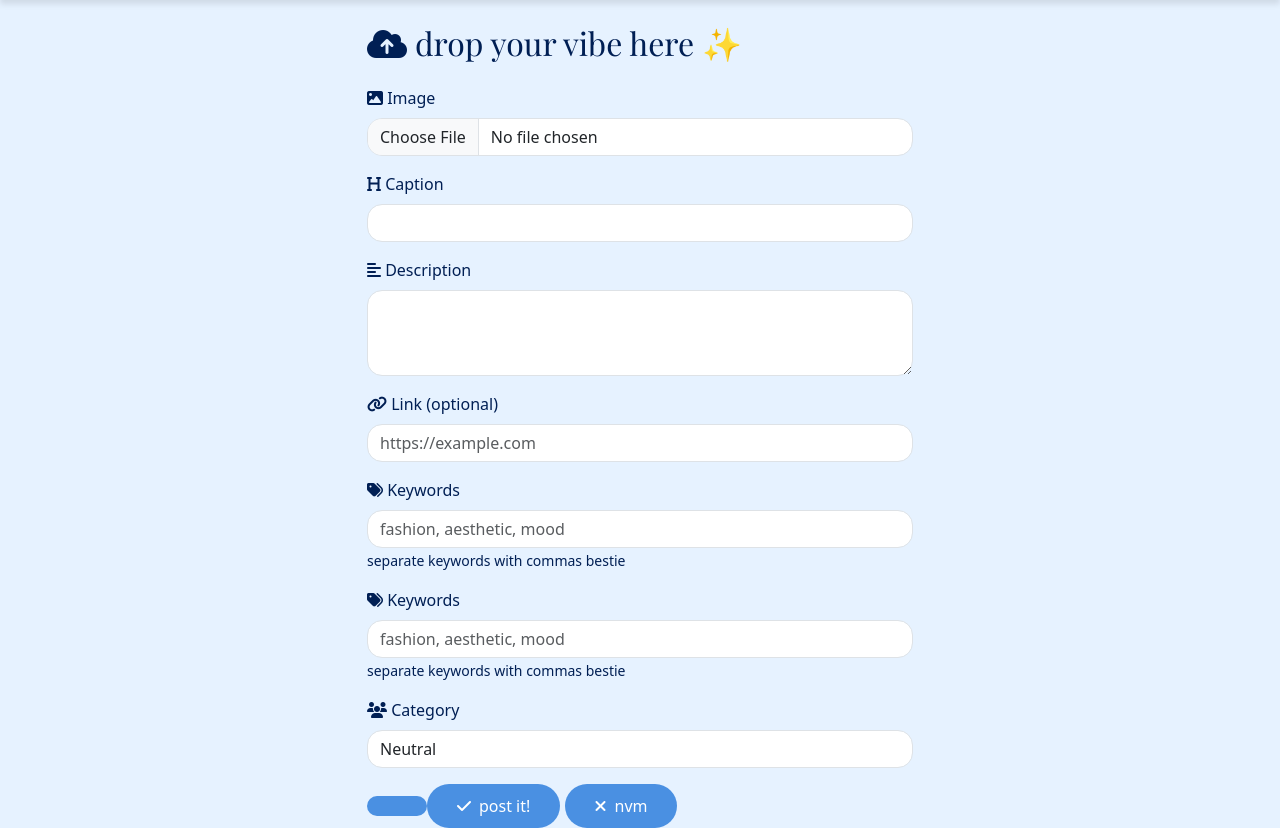
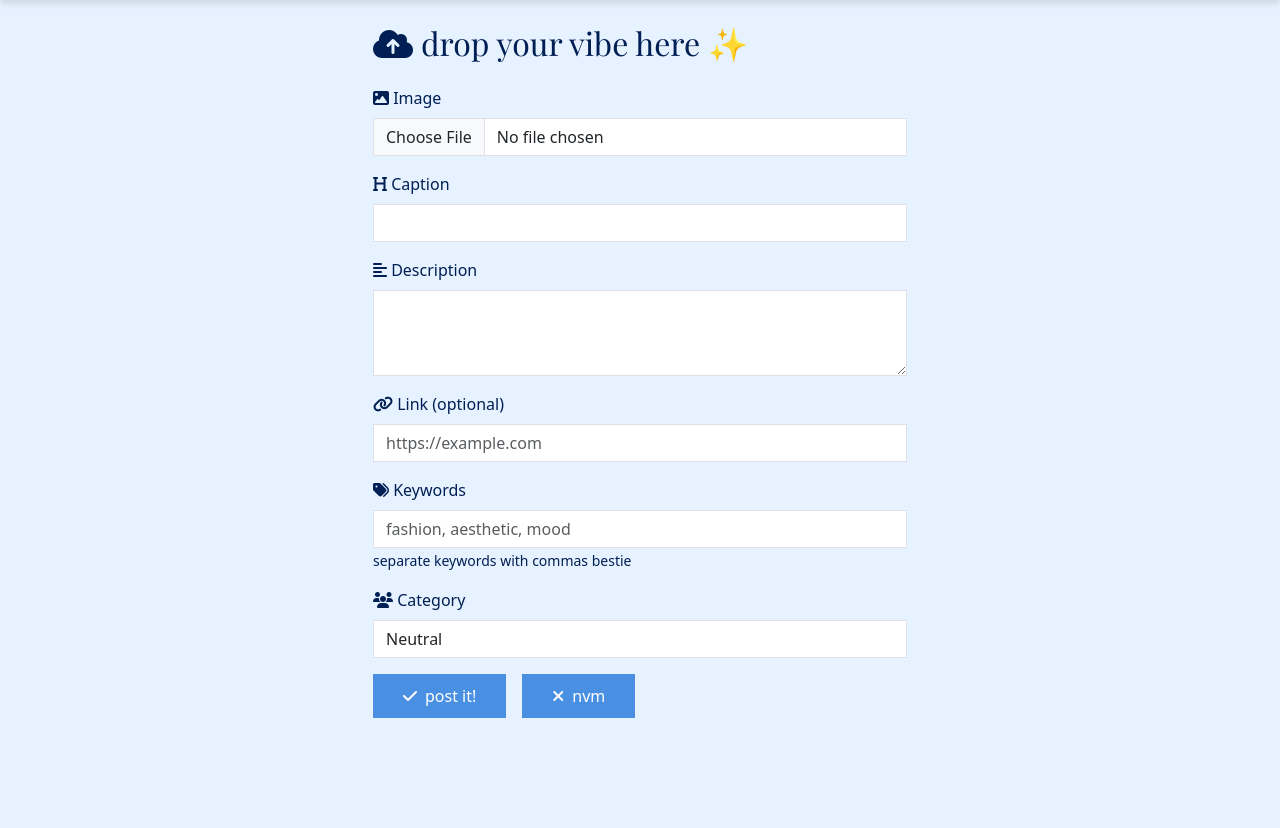
Before and after one commit to IndrakshiSCodes/mosaic-pinterest-clone, a Django app: page /upload/ in a window 1280 px wide. Shown: the part 134-962 px from the top of the page. After the commit the page ends 852 px from the top, so only its background shows below. Run offline with Django 5.2, Linux system fonts and the light colour scheme.

Commit message:
Initial commit: Complete Mosaic project with all features

```diff
--- a/posts/admin.py
+++ b/posts/admin.py
@@ -1,5 +1,7 @@
 from django.contrib import admin
-from .models import Post
+from .models import Post, UserTheme
+
+admin.site.register(UserTheme)
 
 @admin.register(Post)
 class PostAdmin(admin.ModelAdmin):
--- a/posts/models.py
+++ b/posts/models.py
@@ -29,6 +29,8 @@ class UserTheme(models.Model):
         ('lanacore', 'Lanacore'),
         ('italian_summer', 'Italian Summer')
     ], default='default')
+    contact_number = models.CharField(max_length=10, blank=True)
+
 
     def __str__(self):
         return f"{self.user.username} - {self.theme}"
--- a/posts/templates/posts/base.html
+++ b/posts/templates/posts/base.html
@@ -13,10 +13,10 @@
         {% if user.usertheme.theme == 'benito' %}
             <style>
                 :root {
-                    --navbar-color: #B45B29;
-                    --bg-color: #F7D1D8;
-                    --text-color: #FFD700;
-                    --button-color: #014D4E;
+                    --navbar-color: #c64f4f;
+                    --bg-color: #a1c99d;
+                    --text-color: #51460a;
+                    --button-color: #036940;
                     --button-hover: #013D3E;
                 }
             </style>
@@ -25,7 +25,7 @@
                 :root {
                     --navbar-color: #7A9E7E;
                     --bg-color: #FFF8F0;
-                    --text-color: #C05746;
+                    --text-color: #4f231d;
                     --button-color: #E6CCB2;
                     --button-hover: #D4B89E;
                 }
@@ -35,7 +35,7 @@
                 :root {
                     --navbar-color: #FF5A1F;
                     --bg-color: #FFD5BE;
-                    --text-color: #DCF9F1;
+                    --text-color: #194538;
                     --button-color: #012D20;
                     --button-hover: #011D15;
                 }
@@ -45,7 +45,7 @@
                 :root {
                     --navbar-color: #710014;
                     --bg-color: #838F6F;
-                    --text-color: #F2F1ED;
+                    --text-color: #4b4322;
                     --button-color: #5E82AC;
                     --button-hover: #4D6B8C;
                 }
@@ -55,7 +55,7 @@
                 :root {
                     --navbar-color: #372516;
                     --bg-color: #FBD271;
-                    --text-color: #E7BD8B;
+                    --text-color: #3d3326;
                     --button-color: #89A377;
                     --button-hover: #6F8360;
                 }
@@ -378,6 +378,21 @@
         </div>
     </nav>
 
+    </nav>
+
+{% if user.is_authenticated %}
+<div style="position: fixed; bottom: 20px; left: 20px; z-index: 1000;">
+    <a href="{% url 'user_profile' user.username %}" style="text-decoration: none;">
+        <div style="display: flex; align-items: center; gap: 10px; background-color: var(--button-color); padding: 10px 15px; border-radius: 25px; box-shadow: 0 4px 6px rgba(0,0,0,0.2); transition: all 0.3s ease;">
+            <i class="fas fa-user-circle" style="font-size: 1.5rem; color: white;"></i>
+            <span style="color: white; font-weight: 500;">{{ user.username }}</span>
+        </div>
+    </a>
+</div>
+{% endif %}
+
+<div class="container mt-4">
+
     <div class="container mt-4">
         {% block content %}
         {% endblock %}
--- a/posts/templates/posts/post_detail.html
+++ b/posts/templates/posts/post_detail.html
@@ -21,6 +21,7 @@
             <p>{{ post.keywords }}</p>
         </div>
 
+        {% if user.is_authenticated and post.user == user %}
 <div class="mt-3">
     <a href="{% url 'edit_post' post.pk %}" class="btn btn-search" style="border-radius: 25px;">
         <i class="fas fa-edit"></i> Edit Post
@@ -29,6 +30,7 @@
         <i class="fas fa-trash"></i> Delete Post
     </a>
 </div>
+{% endif %}
     </div>
 </div>
 
--- a/posts/templates/posts/upload.html
+++ b/posts/templates/posts/upload.html
@@ -10,51 +10,47 @@
 
             <div class="mb-3">
                 <label for="image" class="form-label"><i class="fas fa-image"></i> Image</label>
-                <input type="file" class="form-control" id="image" name="image" required style="border-radius: 15px;">
+                <input type="file" class="form-control" id="image" name="image" required style="border-radius: 0;">
             </div>
 
             <div class="mb-3">
                 <label for="caption" class="form-label"><i class="fas fa-heading"></i> Caption</label>
-                <input type="text" class="form-control" id="caption" name="caption" required style="border-radius: 15px;">
+                <input type="text" class="form-control" id="caption" name="caption" required style="border-radius: 0;">
             </div>
 
             <div class="mb-3">
                 <label for="description" class="form-label"><i class="fas fa-align-left"></i> Description</label>
-                <textarea class="form-control" id="description" name="description" rows="3" required style="border-radius: 15px;"></textarea>
+                <textarea class="form-control" id="description" name="description" rows="3" required style="border-radius: 0;"></textarea>
             </div>
 
             <div class="mb-3">
                 <label for="link" class="form-label"><i class="fas fa-link"></i> Link (optional)</label>
-                <input type="url" class="form-control" id="link" name="link" placeholder="https://example.com" style="border-radius: 15px;">
+                <input type="url" class="form-control" id="link" name="link" placeholder="https://example.com" style="border-radius: 0;">
             </div>
 
             <div class="mb-3">
                 <label for="keywords" class="form-label"><i class="fas fa-tags"></i> Keywords</label>
-                <input type="text" class="form-control" id="keywords" name="keywords" placeholder="fashion, aesthetic, mood" required style="border-radius: 15px;">
-                <small class="text-muted">separate keywords with commas bestie</small>
-            </div>
-            <div class="mb-3">
-    <label for="keywords" class="form-label"><i class="fas fa-tags"></i> Keywords</label>
-    <input type="text" class="form-control" id="keywords" name="keywords" placeholder="fashion, aesthetic, mood" required style="border-radius: 15px;">
+                <input type="text" class="form-control" id="keywords" name="keywords" placeholder="fashion, aesthetic, mood" required style="border-radius: 0;">
                 <small class="text-muted">separate keywords with commas bestie</small>
             </div>
 
             <div class="mb-3">
                 <label for="category" class="form-label"><i class="fas fa-users"></i> Category</label>
-    <select class="form-control" id="category" name="category" required style="border-radius: 15px;">
+                <select class="form-control" id="category" name="category" required style="border-radius: 0;">
                     <option value="neutral">Neutral</option>
                     <option value="ladies">Ladies</option>
                     <option value="gentlemen">Gentlemen</option>
                 </select>
             </div>
 
-<button type="submit" class="btn btn-upload" style="border-radius: 25px;">
-            <button type="submit" class="btn btn-upload" style="border-radius: 25px;">
+            <div class="d-flex gap-3">
+                <button type="submit" class="btn btn-upload">
                     <i class="fas fa-check"></i> post it!
                 </button>
-            <a href="{% url 'home' %}" class="btn btn-search" style="border-radius: 25px;">
+                <a href="{% url 'home' %}" class="btn btn-search">
                     <i class="fas fa-times"></i> nvm
                 </a>
+            </div>
         </form>
     </div>
 </div>
--- a/posts/templates/registration/signup.html
+++ b/posts/templates/registration/signup.html
@@ -27,6 +27,10 @@
                         <label for="email" class="form-label"><i class="fas fa-envelope"></i> Email</label>
                         <input type="email" class="form-control" id="email" name="email" required style="border-radius: 0;">
                     </div>
+                    <div class="mb-3">
+                        <label>Contact Number</label>
+                        <input type="text" name="contact_number" class="form-control" required>
+                    </div>
 
                     <div class="mb-3">
                         <label for="password1" class="form-label"><i class="fas fa-lock"></i> Password</label>
--- a/posts/urls.py
+++ b/posts/urls.py
@@ -13,4 +13,5 @@ urlpatterns = [
     path('login/', views.login_view, name='login'),
     path('logout/', views.logout_view, name='logout'),
     path('theme/<str:theme_name>/', views.change_theme, name='change_theme'),
+    path('profile/<str:username>/', views.user_profile, name='user_profile'),
 ]
--- a/posts/views.py
+++ b/posts/views.py
@@ -1,10 +1,12 @@
-from .models import Post, UserTheme  # Update this line to include UserTheme
+from .models import Post, UserTheme
 from django.shortcuts import render, get_object_or_404, redirect
 from .models import Post
 from django.db.models import Q, Count
-from django.contrib.auth import login, authenticate, logout  # Add this line
-from django.contrib.auth.models import User  # Add this line
-from django.contrib import messages  # Add this line
+from django.contrib.auth import login, authenticate, logout
+from django.contrib.auth.models import User
+from django.contrib import messages
+import re
+
 
 def home(request):
     posts = Post.objects.all()
@@ -93,7 +95,8 @@ def upload_post(request):
             description=description,
             link=link,
             keywords=keywords,
-            category=category
+            category=category,
+            user=request.user
         )
         return redirect('home')
 
@@ -102,26 +105,36 @@ def upload_post(request):
 def edit_post(request, pk):
     post = get_object_or_404(Post, pk=pk)
 
+    if post.user != request.user:
+        messages.error(request, "hey bestie, you can't edit someone else's post! 🚫")
+        return redirect('post_detail', pk=pk)
+
     if request.method == 'POST':
+        if request.FILES.get('image'):
+            post.image = request.FILES.get('image')
         post.caption = request.POST.get('caption')
         post.description = request.POST.get('description')
         post.link = request.POST.get('link')
         post.keywords = request.POST.get('keywords')
-
-        # Update image if new one is uploaded
-        if request.FILES.get('image'):
-            post.image = request.FILES.get('image')
-
+        post.category = request.POST.get('category', post.category)
         post.save()
-        return redirect('post_detail', pk=post.pk)
+        messages.success(request, "post updated successfully! ✨")
+        return redirect('post_detail', pk=pk)
 
     return render(request, 'posts/edit_post.html', {'post': post})
 
 def delete_post(request, pk):
     post = get_object_or_404(Post, pk=pk)
 
+
+    if post.user != request.user:
+        messages.error(request, "hey bestie, you can't delete someone else's post! 🚫")
+        return redirect('post_detail', pk=pk)
+
     if request.method == 'POST':
-        post.delete()
+        post.image.delete()  # Delete the image file
+        post.delete()  # Delete from database
+        messages.success(request, "post deleted successfully! ✨")
         return redirect('home')
 
     return render(request, 'posts/delete_post.html', {'post': post})
@@ -134,11 +147,31 @@ def signup_view(request):
     if request.method == 'POST':
         username = request.POST.get('username')
         email = request.POST.get('email')
+        contact_number = request.POST.get('contact_number')
         password1 = request.POST.get('password1')
         password2 = request.POST.get('password2')
 
+        # Username validation
+        if not re.match(r'^[A-Za-z][A-Za-z0-9-]*$', username):
+            messages.error(request, "username must start with a letter and can only contain letters, numbers, and '-'")
+            return redirect('signup')
+
+        # Contact number validation
+        if not contact_number.isdigit():
+            messages.error(request, "contact number must contain only digits")
+            return redirect('signup')
+
+        if len(contact_number) != 10:
+            messages.error(request, "contact number must be exactly 10 digits")
+            return redirect('signup')
+
+        if contact_number[0] in ['1','2','3','4','5']:
+            messages.error(request, "contact number must start with 6, 7, 8, or 9")
+            return redirect('signup')
+
+
         if password1 != password2:
-            messages.error(request, "passwords don't match bestie 😔")
+            messages.error(request, "passwords don't match")
             return redirect('signup')
 
         if User.objects.filter(username=username).exists():
@@ -146,11 +179,16 @@ def signup_view(request):
             return redirect('signup')
 
         user = User.objects.create_user(username=username, email=email, password=password1)
+        user_theme, created = UserTheme.objects.get_or_create(user=user)
+        user_theme.contact_number = contact_number
+        user_theme.save()
+
         login(request, user)
         messages.success(request, f"welcome to mosaic, {username}! ✨")
         return redirect('home')
 
     return render(request, 'registration/signup.html')
+
 
 def login_view(request):
     if request.method == 'POST':
@@ -161,10 +199,10 @@ def login_view(request):
 
         if user is not None:
             login(request, user)
-            messages.success(request, f"hey {username}, you're back! 👋")
+            messages.success(request, f"hey {username}, you're back! ")
             return redirect('home')
         else:
-            messages.error(request, "wrong username or password bestie 😕")
+            messages.error(request, "wrong username or password")
             return redirect('login')
 
     return render(request, 'registration/login.html')
@@ -181,3 +219,13 @@ def change_theme(request, theme_name):
         user_theme.save()
         messages.success(request, f"theme changed to {theme_name}! ✨")
     return redirect(request.META.get('HTTP_REFERER', 'home'))
+
+def user_profile(request, username):
+    profile_user = get_object_or_404(User, username=username)
+    user_posts = Post.objects.filter(user=profile_user).order_by('-upload_date')
+
+    return render(request, 'posts/profile.html', {
+        'profile_user': profile_user,
+        'user_posts': user_posts,
+        'post_count': user_posts.count()
+    })
```
Also changed, not shown: posts/templates/posts/profile.html (added, +31 -0 lines), posts/migrations/0007_remove_usertheme_theme_usertheme_contact_number.py (added), posts/migrations/0008_usertheme_theme.py (added). Lines whose indentation alone changed are shown as unchanged.
